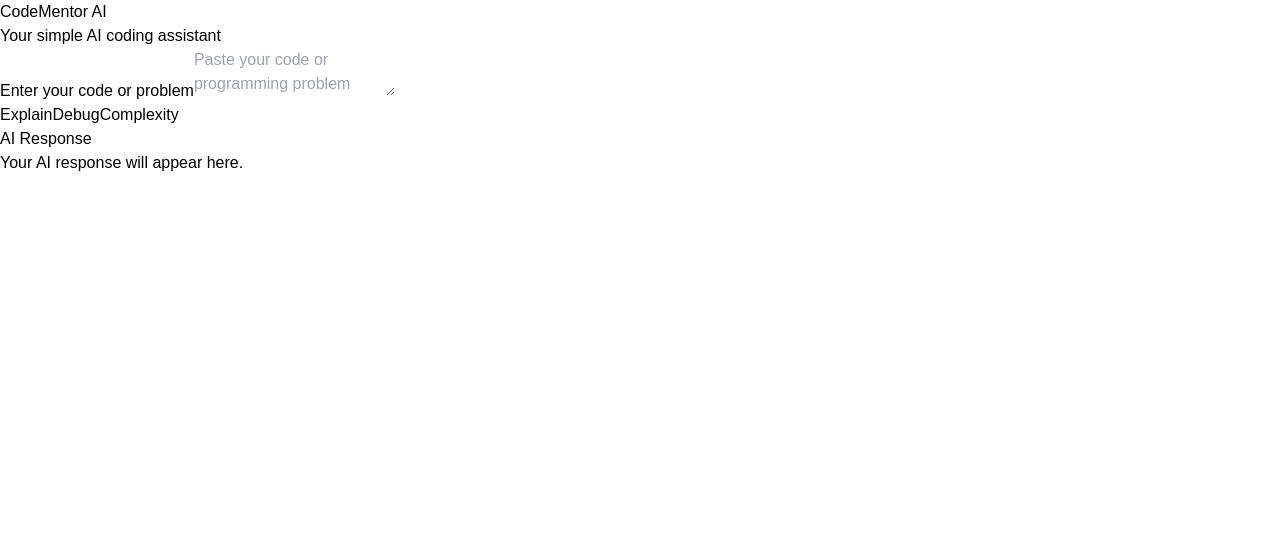
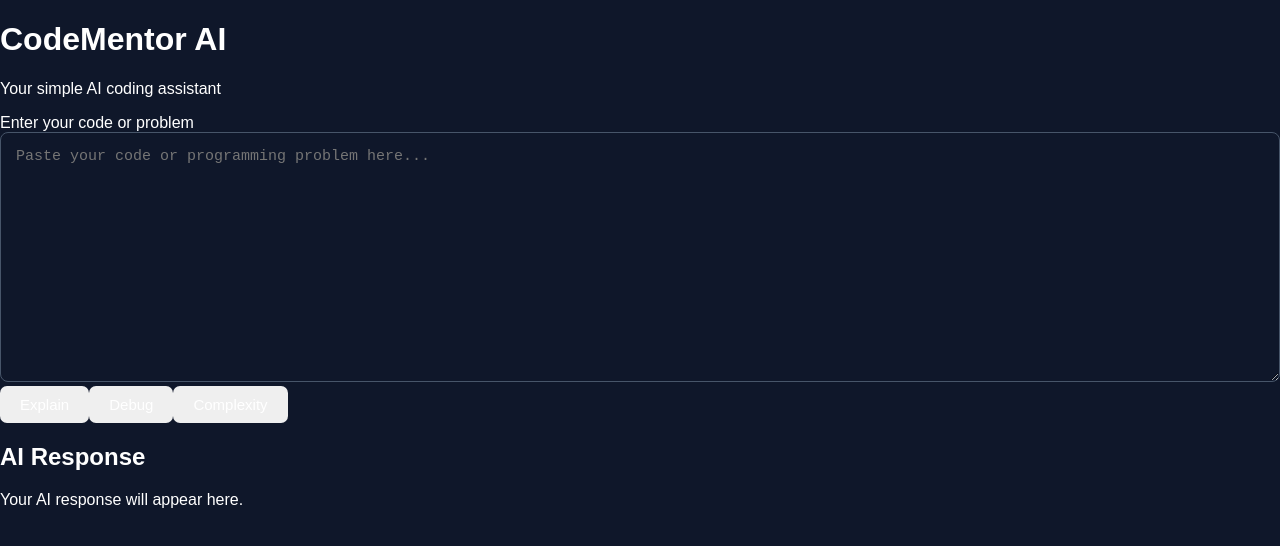
Before and after one commit to sakshi05032004-cpu/Codehelp-AI, a Next.js app: page / in a window 1280 px wide. Shown: the top 546 px of the page. Built offline with nearby package versions, Linux system fonts and the light colour scheme.

Commit message:
Update globals.css

```diff
--- a/app/globals.css
+++ b/app/globals.css
@@ -1,7 +1,3 @@
-@tailwind base;
-@tailwind components;
-@tailwind utilities;
-
 * {
   box-sizing: border-box;
 }
@@ -9,4 +5,130 @@
 body {
   margin: 0;
   font-family: Arial, Helvetica, sans-serif;
+  background: #0f172a;
+  color: white;
 }
+
+.container {
+  min-height: 100vh;
+  padding: 50px 20px;
+}
+
+.wrapper {
+  max-width: 1000px;
+  margin: auto;
+}
+
+.header {
+  text-align: center;
+  margin-bottom: 40px;
+}
+
+.header h1 {
+  font-size: 42px;
+  margin-bottom: 10px;
+}
+
+.header p {
+  color: #94a3b8;
+  font-size: 18px;
+}
+
+.card {
+  background: #1e293b;
+  border: 1px solid #334155;
+  border-radius: 12px;
+  padding: 25px;
+  margin-bottom: 25px;
+}
+
+.label {
+  display: block;
+  font-size: 18px;
+  font-weight: bold;
+  margin-bottom: 12px;
+}
+
+textarea {
+  width: 100%;
+  height: 250px;
+  padding: 15px;
+  background: #0f172a;
+  color: white;
+  border: 1px solid #475569;
+  border-radius: 8px;
+  resize: vertical;
+  font-size: 15px;
+  font-family: monospace;
+  outline: none;
+}
+
+textarea:focus {
+  border-color: #3b82f6;
+}
+
+.buttons {
+  display: flex;
+  gap: 12px;
+  margin-top: 18px;
+  flex-wrap: wrap;
+}
+
+button {
+  padding: 10px 20px;
+  border: none;
+  border-radius: 7px;
+  color: white;
+  font-size: 15px;
+  cursor: pointer;
+}
+
+.explain {
+  background: #2563eb;
+}
+
+.debug {
+  background: #dc2626;
+}
+
+.complexity {
+  background: #16a34a;
+}
+
+button:hover {
+  opacity: 0.85;
+}
+
+button:disabled {
+  opacity: 0.5;
+  cursor: not-allowed;
+}
+
+.response-title {
+  font-size: 22px;
+  margin-bottom: 15px;
+}
+
+.response {
+  white-space: pre-wrap;
+  line-height: 1.7;
+  color: #cbd5e1;
+}
+
+.placeholder {
+  color: #64748b;
+}
+
+@media (max-width: 600px) {
+  .container {
+    padding: 30px 15px;
+  }
+
+  .header h1 {
+    font-size: 32px;
+  }
+
+  .card {
+    padding: 18px;
+  }
+}
```
